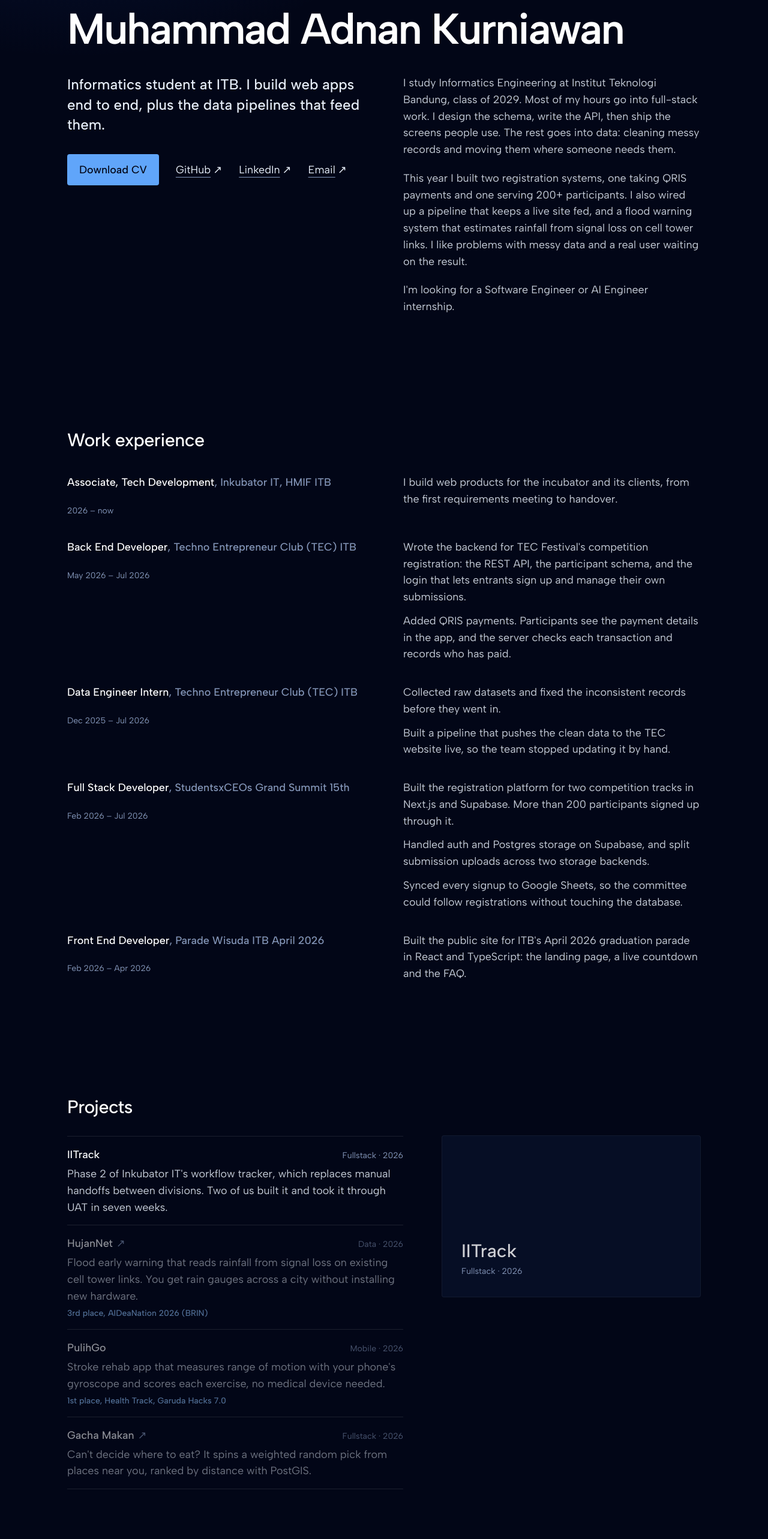
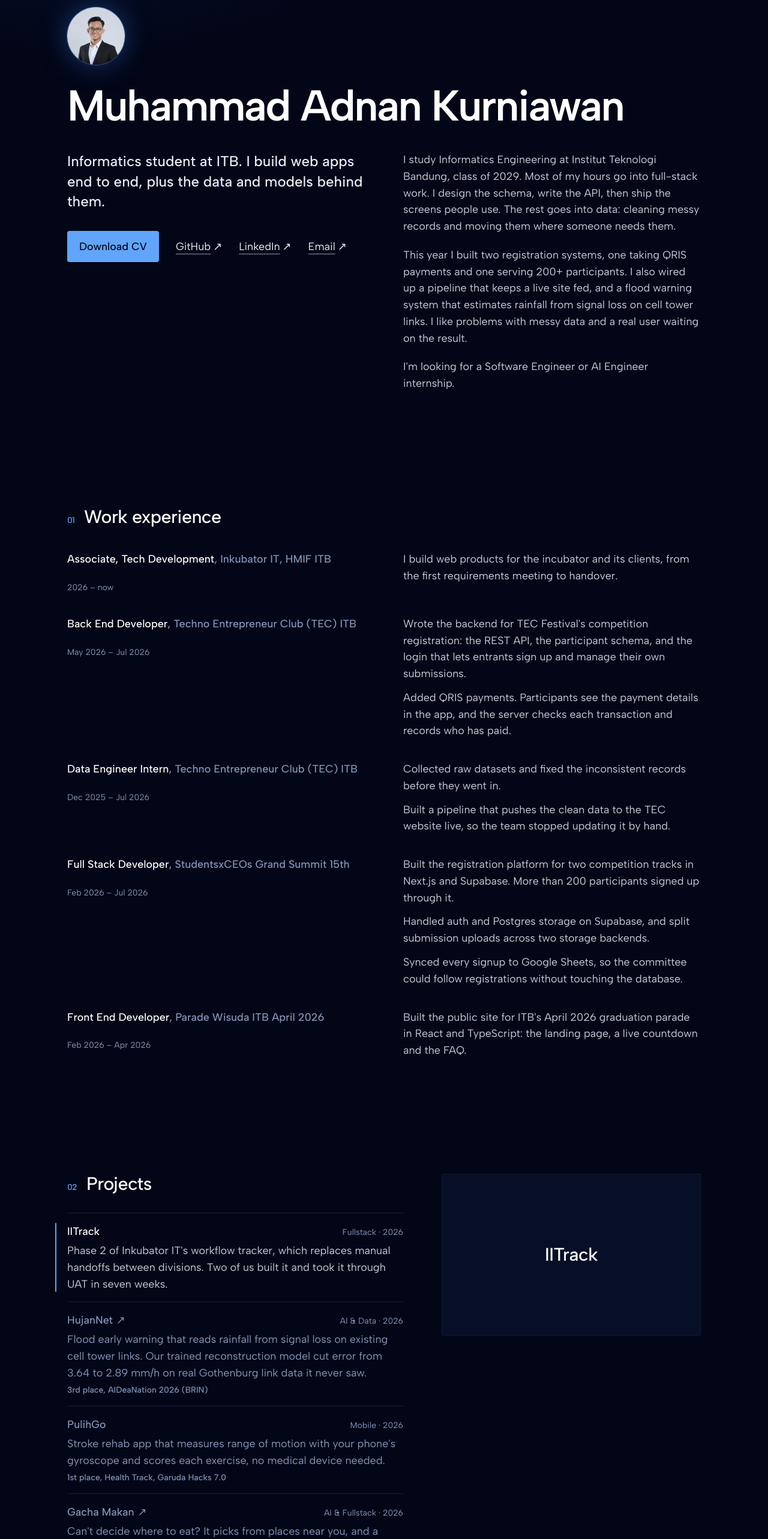
Before and after one commit to adnankurniawann/web-portofolio, a React (Vite) app: page / in a window 1280 px wide. Shown: the part 180-2746 px from the top of the page at 60% size. Built offline with nearby package versions, Linux system fonts and the light colour scheme.

Commit message:
Add the portrait, match the reveal and preview motion, note the AI in HujanNet and Gacha Makan

```diff
--- /dev/null
+++ b/src/components/SectionTitle.jsx
@@ -0,0 +1,19 @@
+import { useReveal } from "../hooks/useReveal";
+
+/** Section heading with a small blue index number in front of it. */
+export default function SectionTitle({ id, index, children }) {
+  const ref = useReveal();
+
+  return (
+    <h2
+      id={id}
+      ref={ref}
+      className="reveal text-head flex items-baseline gap-4 font-medium tracking-[-0.02em] text-white"
+    >
+      <span className="text-small text-brand-400 font-medium tabular-nums">
+        {String(index).padStart(2, "0")}
+      </span>
+      {children}
+    </h2>
+  );
+}
--- a/src/content.js
+++ b/src/content.js
@@ -6,7 +6,7 @@
 
 export const PROFILE = {
   name: "Muhammad Adnan Kurniawan",
-  lead: "Informatics student at ITB. I build web apps end to end, plus the data pipelines that feed them.",
+  lead: "Informatics student at ITB. I build web apps end to end, plus the data and models behind them.",
   location: "Bandung, Indonesia",
   email: "adnankrniawn@gmail.com",
   cv: "/CV-Muhammad-Adnan-Kurniawan.pdf",
@@ -90,9 +90,9 @@ export const PROJECTS = [
   {
     id: "hujannet",
     name: "HujanNet",
-    kind: "Data",
+    kind: "AI & Data",
     year: "2026",
-    desc: "Flood early warning that reads rainfall from signal loss on existing cell tower links. You get rain gauges across a city without installing new hardware.",
+    desc: "Flood early warning that reads rainfall from signal loss on existing cell tower links. Our trained reconstruction model cut error from 3.64 to 2.89 mm/h on real Gothenburg link data it never saw.",
     result: "3rd place, AIDeaNation 2026 (BRIN)",
     repo: "https://github.com/radityawsgtg/Ujan",
     image: "/assets/proyek/hujannet.webp",
@@ -112,9 +112,9 @@ export const PROJECTS = [
   {
     id: "gacha-makan",
     name: "Gacha Makan",
-    kind: "Fullstack",
+    kind: "AI & Fullstack",
     year: "2026",
-    desc: "Can't decide where to eat? It spins a weighted random pick from places near you, ranked by distance with PostGIS.",
+    desc: "Can't decide where to eat? It picks from places near you, and a Thompson Sampling bandit learns which picks you accept. In simulation it cut regret 79% against random.",
     repo: "https://github.com/adnankurniawann/gacha-makan",
     image: "/assets/proyek/gacha-makan.webp",
     imageW: 1200,
--- a/src/index.css
+++ b/src/index.css
@@ -30,7 +30,7 @@
   --text-small: 0.875rem;
   --text-small--line-height: 1.4;
 
-  --ease-expo: cubic-bezier(0.16, 1, 0.3, 1);
+  --ease-reveal: cubic-bezier(0.2, 0.7, 0.2, 1);
 }
 
 @layer base {
@@ -91,10 +91,10 @@
    ========================================================= */
 .reveal {
   opacity: 0;
-  transform: translateY(14px);
+  transform: translateY(20px);
   transition:
-    opacity 0.7s var(--ease-expo),
-    transform 0.7s var(--ease-expo);
+    opacity 0.7s var(--ease-reveal),
+    transform 0.7s var(--ease-reveal);
 }
 
 .reveal.is-visible {
--- a/src/sections/Achievements.jsx
+++ b/src/sections/Achievements.jsx
@@ -1,8 +1,9 @@
 import { ACHIEVEMENTS } from "../content";
 import { useReveal } from "../hooks/useReveal";
+import SectionTitle from "../components/SectionTitle";
 
-function Award({ item }) {
-  const ref = useReveal();
+function Award({ item, delay }) {
+  const ref = useReveal({ delay });
 
   return (
     <li
@@ -32,8 +33,6 @@ function Award({ item }) {
 }
 
 export default function Achievements() {
-  const headRef = useReveal();
-
   return (
     <section
       id="achievements"
@@ -41,16 +40,12 @@ export default function Achievements() {
       className="column mt-36 md:mt-48"
     >
       <div className="max-w-[35rem]">
-        <h2
-          id="achievements-title"
-          ref={headRef}
-          className="reveal text-head font-medium tracking-[-0.02em] text-white"
-        >
+        <SectionTitle id="achievements-title" index={3}>
           Achievements
-        </h2>
+        </SectionTitle>
         <ul className="mt-10 space-y-5">
-          {ACHIEVEMENTS.map((a) => (
-            <Award key={a.id} item={a} />
+          {ACHIEVEMENTS.map((a, i) => (
+            <Award key={a.id} item={a} delay={i * 80} />
           ))}
         </ul>
       </div>
--- a/src/sections/Experience.jsx
+++ b/src/sections/Experience.jsx
@@ -1,8 +1,9 @@
 import { EXPERIENCE } from "../content";
 import { useReveal } from "../hooks/useReveal";
+import SectionTitle from "../components/SectionTitle";
 
-function Job({ job }) {
-  const ref = useReveal();
+function Job({ job, delay }) {
+  const ref = useReveal({ delay });
 
   return (
     <li ref={ref} className="reveal xl:grid xl:grid-cols-2 xl:gap-x-16">
@@ -25,8 +26,6 @@ function Job({ job }) {
 }
 
 export default function Experience() {
-  const headRef = useReveal();
-
   return (
     <section
       id="experience"
@@ -34,16 +33,12 @@ export default function Experience() {
       className="column mt-36 md:mt-48"
     >
       <div className="max-w-[35rem] xl:max-w-none">
-        <h2
-          id="experience-title"
-          ref={headRef}
-          className="reveal text-head font-medium tracking-[-0.02em] text-white"
-        >
+        <SectionTitle id="experience-title" index={1}>
           Work experience
-        </h2>
+        </SectionTitle>
         <ol className="mt-10 space-y-9">
-          {EXPERIENCE.map((job) => (
-            <Job key={job.id} job={job} />
+          {EXPERIENCE.map((job, i) => (
+            <Job key={job.id} job={job} delay={i * 80} />
           ))}
         </ol>
       </div>
--- a/src/sections/Home.jsx
+++ b/src/sections/Home.jsx
@@ -1,3 +1,5 @@
+import Portrait from "/assets/hero-img.webp";
+
 import { PROFILE, SOCIALS } from "../content";
 import { useReveal } from "../hooks/useReveal";
 
@@ -7,20 +9,33 @@ import { useReveal } from "../hooks/useReveal";
  * strip down the left edge.
  */
 export default function Home() {
-  const nameRef = useReveal();
-  const leadRef = useReveal({ delay: 80 });
-  const linksRef = useReveal({ delay: 160 });
-  const aboutRef = useReveal({ delay: 240 });
+  const photoRef = useReveal();
+  const nameRef = useReveal({ delay: 80 });
+  const leadRef = useReveal({ delay: 160 });
+  const linksRef = useReveal({ delay: 240 });
+  const aboutRef = useReveal({ delay: 320 });
 
   return (
     <header id="top" className="column pt-[16svh] md:pt-[24svh]">
       <div className="max-w-[35rem] xl:grid xl:max-w-none xl:grid-cols-2 xl:grid-rows-[auto_auto_1fr] xl:gap-x-16">
-        <h1
-          ref={nameRef}
-          className="reveal text-display font-semibold tracking-[-0.035em] text-white xl:col-span-2"
-        >
-          {PROFILE.name}
-        </h1>
+        <div className="xl:col-span-2">
+          <img
+            ref={photoRef}
+            src={Portrait}
+            alt={`Portrait of ${PROFILE.name}`}
+            width="640"
+            height="640"
+            decoding="async"
+            className="reveal ring-brand-400/40 mb-8 size-20 rounded-full object-cover shadow-[0_0_48px_-6px_rgb(59_130_246/0.55)] ring-1 md:size-24"
+          />
+
+          <h1
+            ref={nameRef}
+            className="reveal text-display font-semibold tracking-[-0.035em] text-white"
+          >
+            {PROFILE.name}
+          </h1>
+        </div>
 
         <p
           ref={leadRef}
--- a/src/sections/Projects.jsx
+++ b/src/sections/Projects.jsx
@@ -2,33 +2,24 @@ import { useState } from "react";
 
 import { PROJECTS } from "../content";
 import { useReveal } from "../hooks/useReveal";
+import SectionTitle from "../components/SectionTitle";
 
-function Shot({ item, className = "" }) {
-  return (
-    <img
-      src={item.image}
-      alt={item.imageAlt}
-      width={item.imageW}
-      height={item.imageH}
-      loading="lazy"
-      decoding="async"
-      className={`bg-surface aspect-[16/10] w-full rounded-[4px] object-cover object-top ${className}`}
-    />
-  );
-}
+function Row({ item, current, delay, onActivate }) {
+  const ref = useReveal({ delay });
 
-function Row({ item, current, onActivate }) {
-  const ref = useReveal();
+  // Below xl every row stays at full ink; the muted/current split only
+  // means something next to the preview it drives.
+  const tone = current ? "" : "xl:text-muted";
 
   const body = (
     <>
       <span className="text-body flex items-baseline justify-between gap-6">
-        <span className="font-medium text-white">
+        <span className={`font-medium text-white transition-colors duration-300 ${tone}`}>
           {item.name}
           {item.repo && (
             <span
               aria-hidden="true"
-              className="text-muted ml-1.5 inline-block transition duration-200 group-hover:translate-x-0.5 group-hover:text-white"
+              className="text-muted ml-1.5 inline-block transition duration-200 group-hover:translate-x-0.5 group-hover:-translate-y-0.5 group-hover:text-white"
             >
               ↗
             </span>
@@ -38,47 +29,60 @@ function Row({ item, current, onActivate }) {
           {item.kind} · {item.year}
         </span>
       </span>
-      <span className="text-body mt-1 block text-ink/85">{item.desc}</span>
+      <span className={`text-body text-ink/85 mt-1 block transition-colors duration-300 ${tone}`}>
+        {item.desc}
+      </span>
       {item.result && (
-        <span className="text-small text-brand-300 mt-1.5 block font-medium">
+        <span className={`text-small text-brand-300 mt-1.5 block font-medium transition-colors duration-300 ${tone}`}>
           {item.result}
         </span>
       )}
     </>
   );
 
-  const rowClass = `group block py-4 transition-opacity duration-300 ${
-    current ? "" : "xl:opacity-55"
-  }`;
-
   return (
     <li
       ref={ref}
-      className="reveal border-t border-white/10 last:border-b"
+      className="reveal relative border-t border-white/10 last:border-b"
       onMouseEnter={onActivate}
       onFocus={onActivate}
     >
-      {item.image && <Shot item={item} className="mt-6 xl:hidden" />}
+      {/* Blue marker beside the row the preview is showing. */}
+      <span
+        aria-hidden="true"
+        className={`bg-brand-400 absolute top-4 bottom-4 -left-5 hidden w-0.5 origin-top rounded-full transition-transform duration-500 xl:block ${
+          current ? "scale-y-100" : "scale-y-0"
+        }`}
+      />
+      {item.image && (
+        <img
+          src={item.image}
+          alt={item.imageAlt}
+          width={item.imageW}
+          height={item.imageH}
+          loading="lazy"
+          decoding="async"
+          className="bg-surface mt-6 aspect-[16/10] w-full rounded-[4px] object-cover object-top xl:hidden"
+        />
+      )}
       {item.repo ? (
-        <a href={item.repo} target="_blank" rel="noreferrer" className={rowClass}>
+        <a href={item.repo} target="_blank" rel="noreferrer" className="group block py-4">
           {body}
         </a>
       ) : (
-        <div className={rowClass}>{body}</div>
+        <div className="py-4">{body}</div>
       )}
     </li>
   );
 }
 
 /**
- * A ledger on the left; on xl a sticky preview on the right follows
+ * A ledger on the left; on xl a sticky preview on the right crossfades to
  * whichever row is hovered or focused. Below xl each screenshot sits
  * inline above its row instead.
  */
 export default function Projects() {
-  const headRef = useReveal();
   const [activeId, setActiveId] = useState(PROJECTS[0].id);
-  const active = PROJECTS.find((p) => p.id === activeId);
 
   return (
     <section
@@ -88,41 +92,55 @@ export default function Projects() {
     >
       <div className="xl:flex xl:gap-16">
         <div className="max-w-[35rem] xl:w-[35rem] xl:shrink-0">
-          <h2
-            id="projects-title"
-            ref={headRef}
-            className="reveal text-head font-medium tracking-[-0.02em] text-white"
-          >
+          <SectionTitle id="projects-title" index={2}>
             Projects
-          </h2>
+          </SectionTitle>
           <ul className="mt-8">
-            {PROJECTS.map((item) => (
+            {PROJECTS.map((item, i) => (
               <Row
                 key={item.id}
                 item={item}
                 current={item.id === activeId}
+                delay={i * 80}
                 onActivate={() => setActiveId(item.id)}
               />
             ))}
           </ul>
         </div>
 
-        <div className="hidden xl:block xl:min-w-0 xl:flex-1" aria-hidden="true">
-          <div className="sticky top-[20svh] mt-16">
-            {active.image ? (
-              <Shot item={active} />
-            ) : (
-              <div className="bg-surface/60 flex aspect-[16/10] w-full items-end rounded-[4px] border border-white/5 p-8">
-                <p className="text-head font-medium text-white/80">
-                  {active.name}
-                  <span className="text-small text-muted mt-2 block font-normal">
-                    {active.kind} · {active.year}
-                  </span>
-                </p>
-              </div>
-            )}
+        <aside
+          className="sticky top-[24svh] hidden flex-1 self-start xl:block"
+          aria-hidden="true"
+        >
+          {/* Every preview is stacked in one cell; only the active one is
+              visible, so switching is a crossfade rather than a swap. */}
+          <div className="bg-surface/70 relative grid aspect-[16/10] w-full max-w-[34rem] place-items-center overflow-hidden rounded-[4px] border border-white/5">
+            {PROJECTS.map((p) => {
+              const on = p.id === activeId;
+              return p.image ? (
+                <img
+                  key={p.id}
+                  src={p.image}
+                  alt=""
+                  loading="lazy"
+                  decoding="async"
+                  className={`absolute inset-0 h-full w-full object-cover object-top transition-[opacity,transform] duration-700 ease-out ${
+                    on ? "scale-100 opacity-100" : "scale-[1.02] opacity-0"
+                  }`}
+                />
+              ) : (
+                <span
+                  key={p.id}
+                  className={`text-head font-medium tracking-[-0.02em] text-white transition-opacity duration-700 [grid-area:1/1] ${
+                    on ? "opacity-100" : "opacity-0"
+                  }`}
+                >
+                  {p.name}
+                </span>
+              );
+            })}
           </div>
-        </div>
+        </aside>
       </div>
     </section>
   );
```
